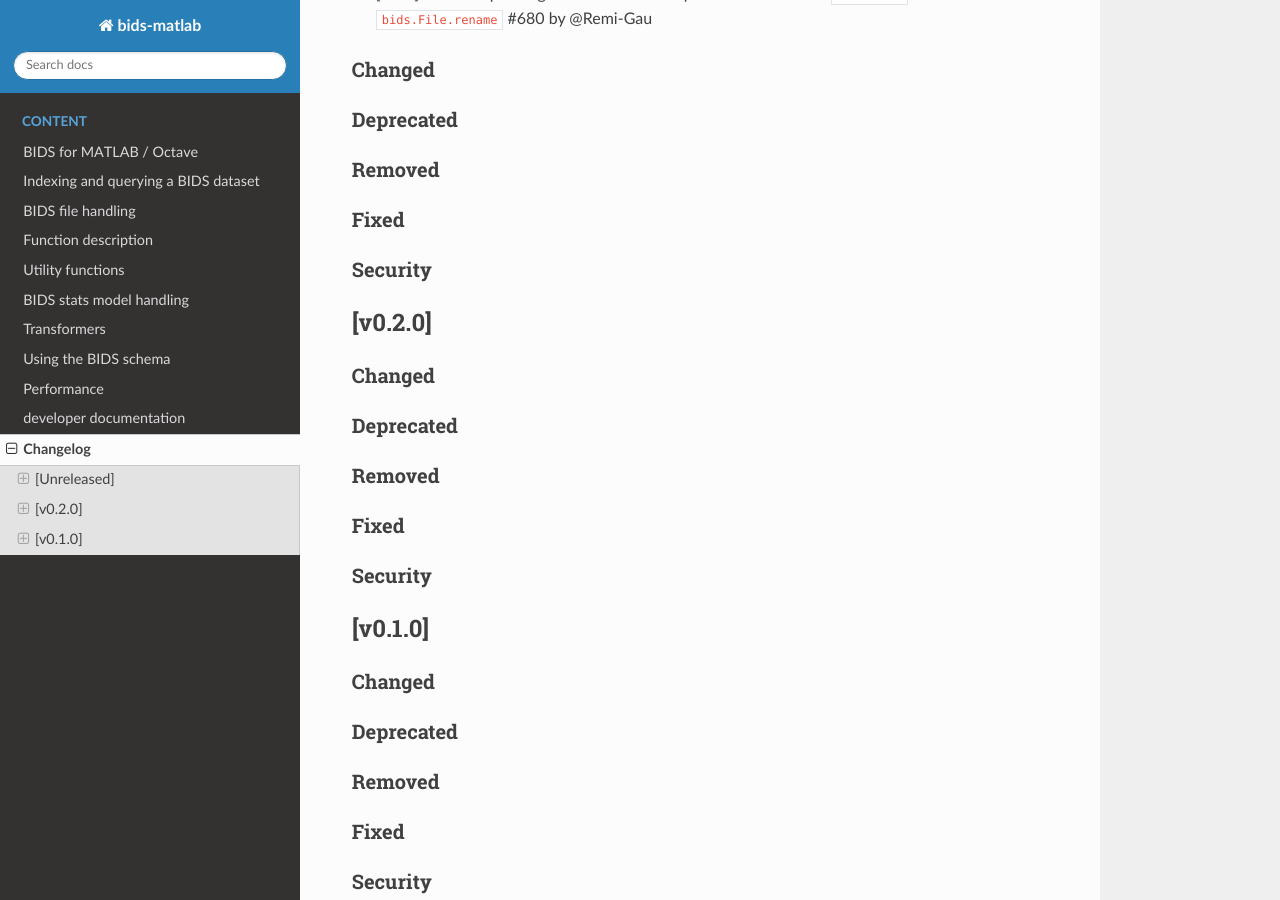
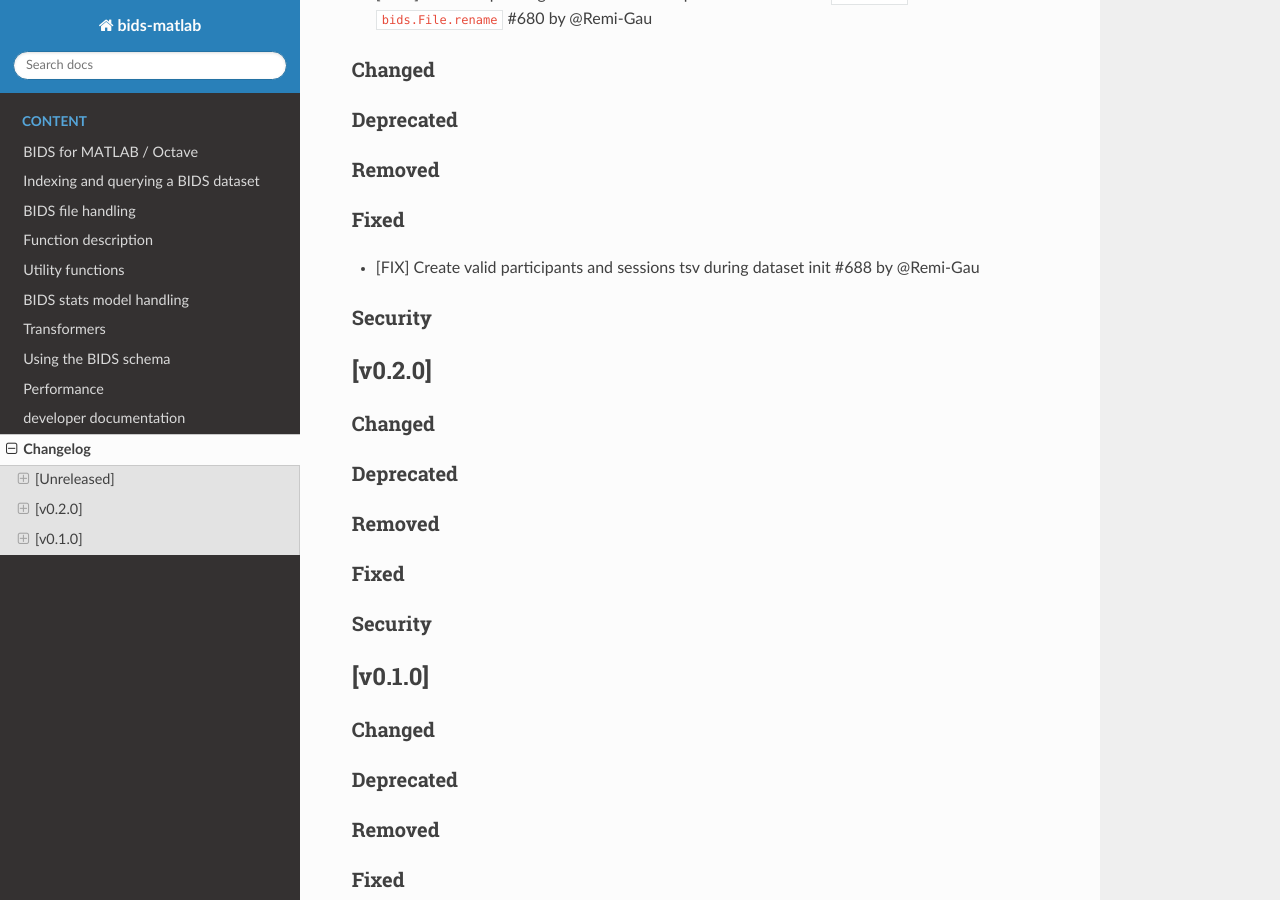
Before and after one commit to bids-standard/bids-matlab, a Sphinx documentation site: the page built from docs/source/changelog.md, in a window 1280 px wide and 900 px high, scrolled down 380 px. Built offline with Sphinx 7.4.7 and the Read the Docs theme 2.0.0, drawn with Linux system fonts in a browser that asks for light colours.

Commit message:
[FIX] create valid participants and sessions tsv during dataset init (#688)
* create valid participants and sessions tsv during dataset init

* update changelog

* fix tests for octave

```diff
--- a/docs/source/changelog.md
+++ b/docs/source/changelog.md
@@ -33,6 +33,8 @@ and this project adheres to [Semantic Versioning](https://semver.org/spec/v2.0.0
 
 ### Fixed
 
+* [FIX] Create valid participants and sessions tsv during dataset init #688 by @Remi-Gau
+
 ### Security
 
 
```
Also changed, not shown: 5 other files.
